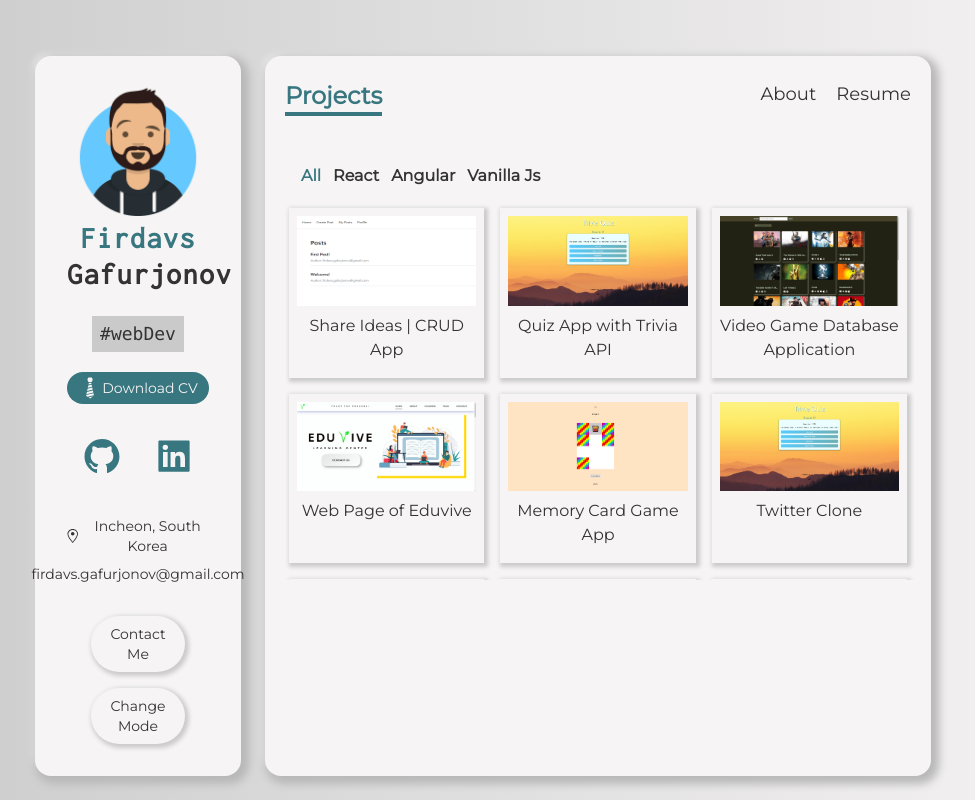
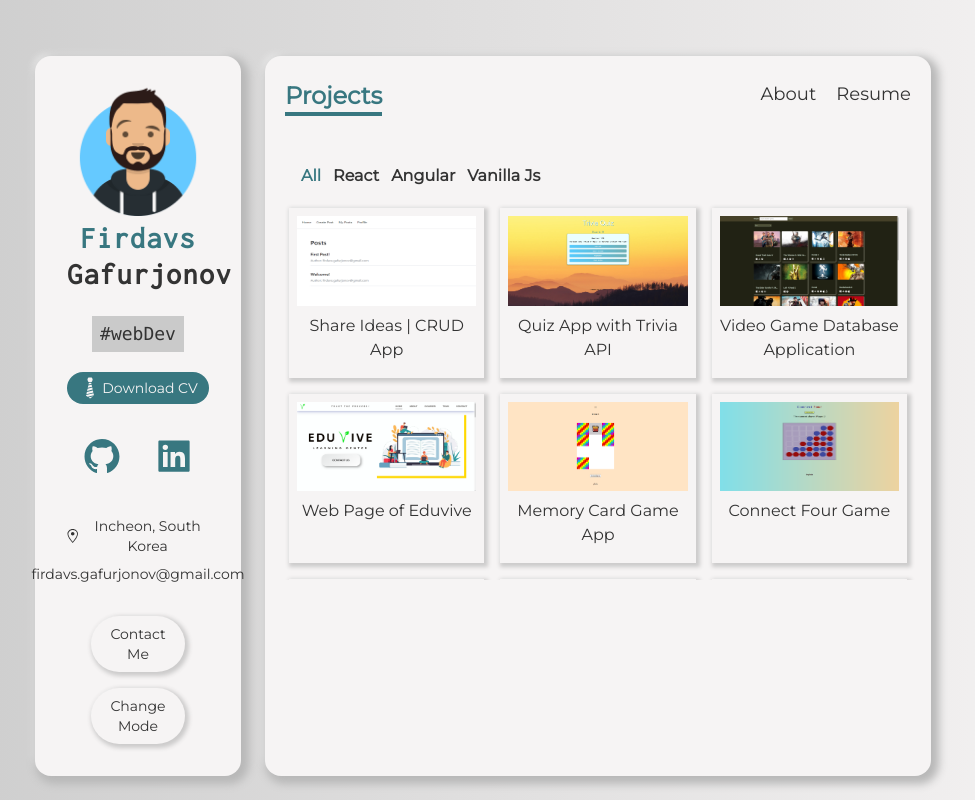
Before and after one commit to gfirik/portfolio, a Next.js app: page /projects in a window 1280 px wide. Shown: the whole page, without its empty margins (157-1132 px from the left). Built offline with nearby package versions, Linux system fonts and the light colour scheme.

Commit message:
connect-four-game added to projects

```diff
--- a/data.ts
+++ b/data.ts
@@ -153,14 +153,15 @@ export const projects:IProject[] = [
   },
   {
     id: 4,
-    name: 'Twitter Clone',
-    description: 'This app forces you to give up your real twitter app and start to use this app with its main functionalities',
-    image_path: '/images/react-ts-quiz.png',
-    deployed_url: 'https://quiz-react-ts.netlify.app/',
-    github_url: 'https://github.com/gfirik/quiz-react-ts',
-    category: ['react'],
-    key_techs: ['React','JavaScript']
+    name: 'Connect Four Game',
+    description: 'Connect Four is a two-player connection board game, in which the players choose a color and then take turns dropping colored discs into a seven-column, six-row vertically suspended grid.',
+    image_path: '/images/connect-four.png',
+    deployed_url: 'https://connect-four-game-js.netlify.app/',
+    github_url: 'https://github.com/gfirik/connect-four-game',
+    category: ['vanilla js'],
+    key_techs: ['JavaScript', 'SCSS']
   },
+
   {
     id: 3,
     name: 'Countdown App',
@@ -173,13 +174,13 @@ export const projects:IProject[] = [
   },
   {
     id: 2,
-    name: 'Simple Quiz App',
-    description: 'I have built the app to improve my JavaScript skills and it`s beginner friendly project that can be learnt from code itself:)',
-    image_path: '/images/js-quiz.png',
-    deployed_url: 'https://gfirik.github.io/quiz-app/',
-    github_url: 'https://github.com/gfirik/quiz-app',
-    category: ['vanilla js'],
-    key_techs: ['JavaScript', 'SCSS']
+    name: 'Twitter Clone',
+    description: 'This app forces you to give up your real twitter app and start to use this app with its main functionalities',
+    image_path: '/images/react-ts-quiz.png',
+    deployed_url: 'https://quiz-react-ts.netlify.app/',
+    github_url: 'https://github.com/gfirik/quiz-react-ts',
+    category: ['react'],
+    key_techs: ['React','JavaScript']
   },
   {
     id: 1,
```
Also changed, not shown: public/images/connect-four.png (added), public/images/js-quiz.png (deleted).
